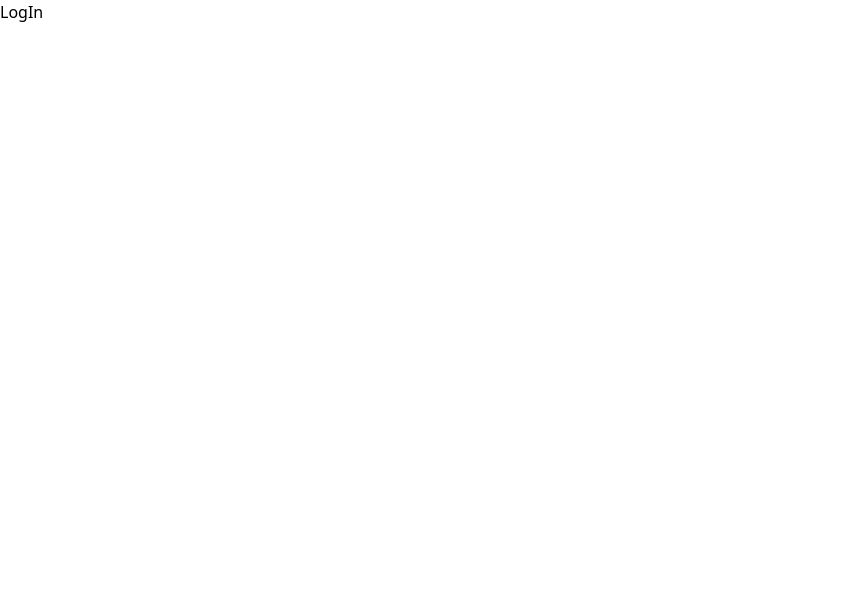
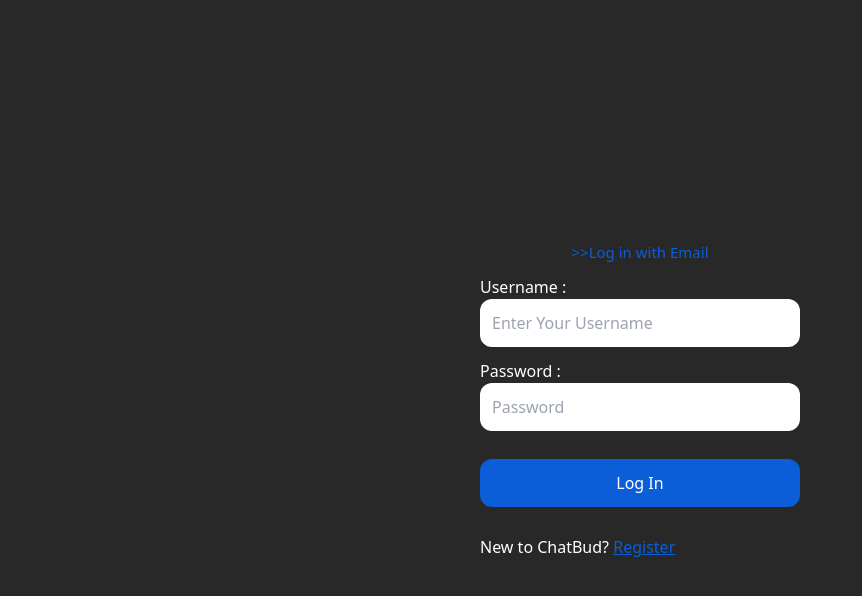
Before and after one commit to Khant-N-N/chat-app, a React (Vite) app in the folder frontend/: page /log-in in a window 1280 px wide. Shown: the top 596 px of the page, without its empty margins (0-862 px from the left). Built offline with nearby package versions, Linux system fonts and the light colour scheme.

Commit message:
LogIn complete

```diff
--- a/frontend/src/pages/LogIn.tsx
+++ b/frontend/src/pages/LogIn.tsx
@@ -1,5 +1,127 @@
+import { ChangeEvent, useState } from "react";
+import { Link, useNavigate } from "react-router-dom";
+import { baseUrl, postReq } from "../services/api";
+import { useDispatch } from "react-redux";
+import { setAuthenticatedUser } from "../features/userSlice";
+import { isAxiosError } from "axios";
+
 const LogIn = () => {
-  return <div>LogIn</div>;
+  const [emailLogIn, setEmailLogIn] = useState(false);
+  const [loading, setLoading] = useState(false);
+  const [errorMessage, setErrorMessage] = useState<string | null>(null);
+  const [formData, setFormData] = useState({
+    username: "",
+    email: "",
+    password: "",
+  });
+
+  const dispatch = useDispatch();
+  const navigate = useNavigate();
+
+  const handleChange = (e: ChangeEvent<HTMLInputElement>) => {
+    setFormData({ ...formData, [e.target.id]: e.target.value });
+  };
+
+  const handleSubmit: React.FormEventHandler<HTMLFormElement> = async (e) => {
+    e.preventDefault();
+    try {
+      setLoading(true);
+      const url = baseUrl + "log-in";
+      let body;
+      if (emailLogIn) {
+        body = {
+          email: formData.email,
+          password: formData.password,
+        };
+      } else {
+        body = {
+          username: formData.username,
+          password: formData.password,
+        };
+      }
+      const data = await postReq({ url, body });
+      dispatch(setAuthenticatedUser(data));
+      setLoading(false);
+      navigate("/");
+    } catch (error) {
+      setLoading(false);
+      if (isAxiosError(error)) {
+        setErrorMessage(error.response?.data?.error);
+      } else {
+        setErrorMessage("Something went wrong, please try again.");
+      }
+      console.error(error);
+    }
+  };
+  return (
+    <form
+      onSubmit={handleSubmit}
+      className="flex justify-center items-center h-screen flex-col bg-primary text-white gap-3"
+    >
+      {errorMessage && <p className="text-red-500">{errorMessage}</p>}
+      <p
+        className="cursor-pointer hover:opacity-70 text-secondary text-[15px]"
+        onClick={() => setEmailLogIn(!emailLogIn)}
+      >
+        {">>"}Log in with {emailLogIn ? "Username" : "Email"}
+      </p>
+      {emailLogIn ? (
+        <div>
+          <p>Email :</p>
+          <input
+            value={formData.email}
+            onChange={handleChange}
+            className="border-none text-primary focus:outline-secondary rounded-xl p-3 w-[20rem]"
+            type="email"
+            name="email"
+            id="email"
+            placeholder="Enter Your Email"
+          />
+        </div>
+      ) : (
+        <div>
+          <p>Username :</p>
+          <input
+            value={formData.username}
+            onChange={handleChange}
+            className="border-none text-primary focus:outline-secondary rounded-xl p-3 w-[20rem]"
+            type="text"
+            name="username"
+            id="username"
+            placeholder="Enter Your Username"
+          />
+        </div>
+      )}
+      <div>
+        <p>Password :</p>
+        <input
+          value={formData.password}
+          onChange={handleChange}
+          className="border-none text-primary focus:outline-secondary rounded-xl p-3 w-[20rem]"
+          type="password"
+          name="password"
+          id="password"
+          placeholder="Password"
+        />
+      </div>
+      <button
+        disabled={loading}
+        type="submit"
+        className="border-none bg-secondary focus:outline-secondary rounded-xl py-3 my-4 w-[20rem] hover:opacity-65"
+      >
+        Log In
+      </button>
+      <p className="w-[20rem]">
+        New to ChatBud?{" "}
+        <Link
+          to="/register"
+          className="text-secondary underline hover:opacity-65 cursor-pointer"
+        >
+          Register
+        </Link>
+      </p>
+    </form>
+  );
 };
 
 export default LogIn;
```
